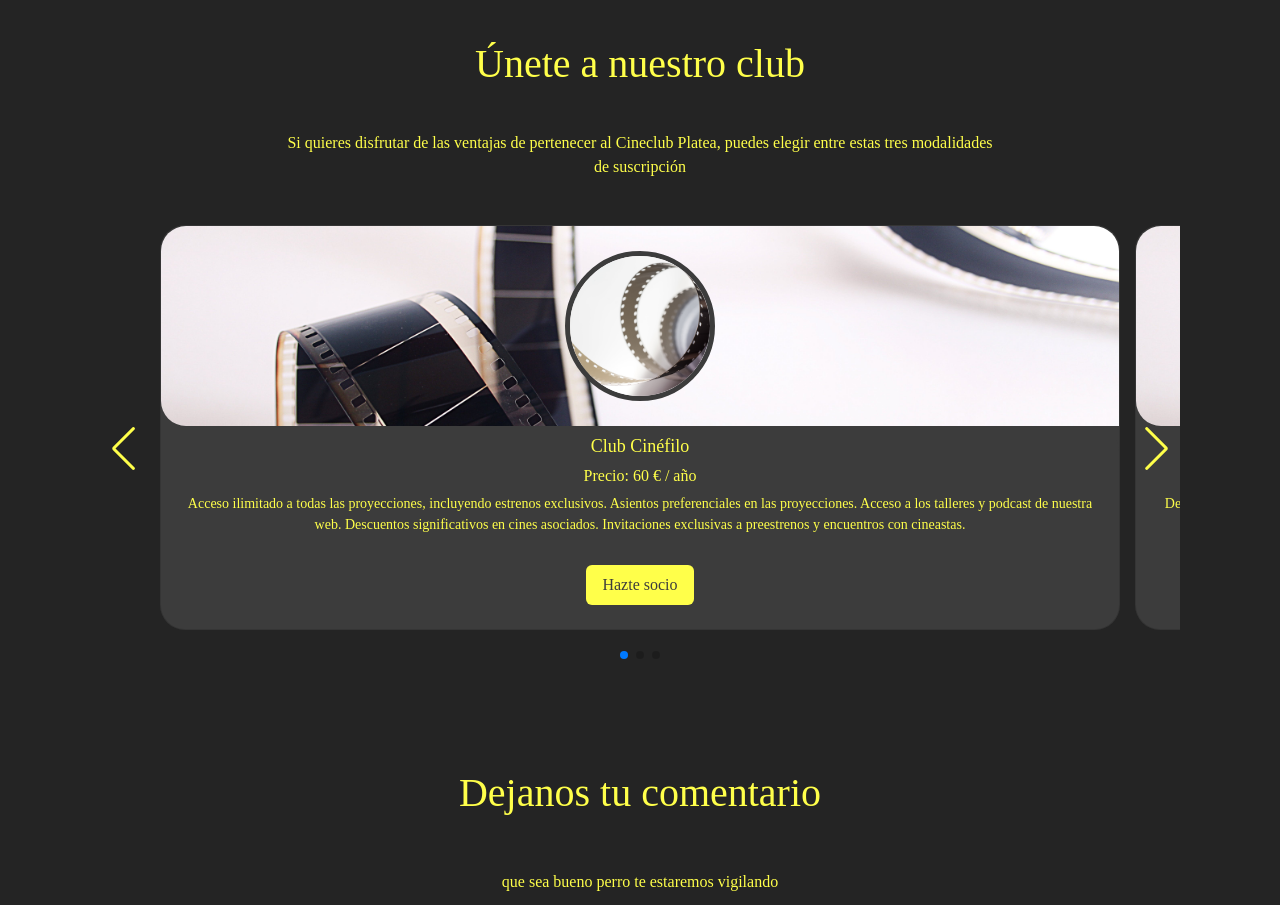
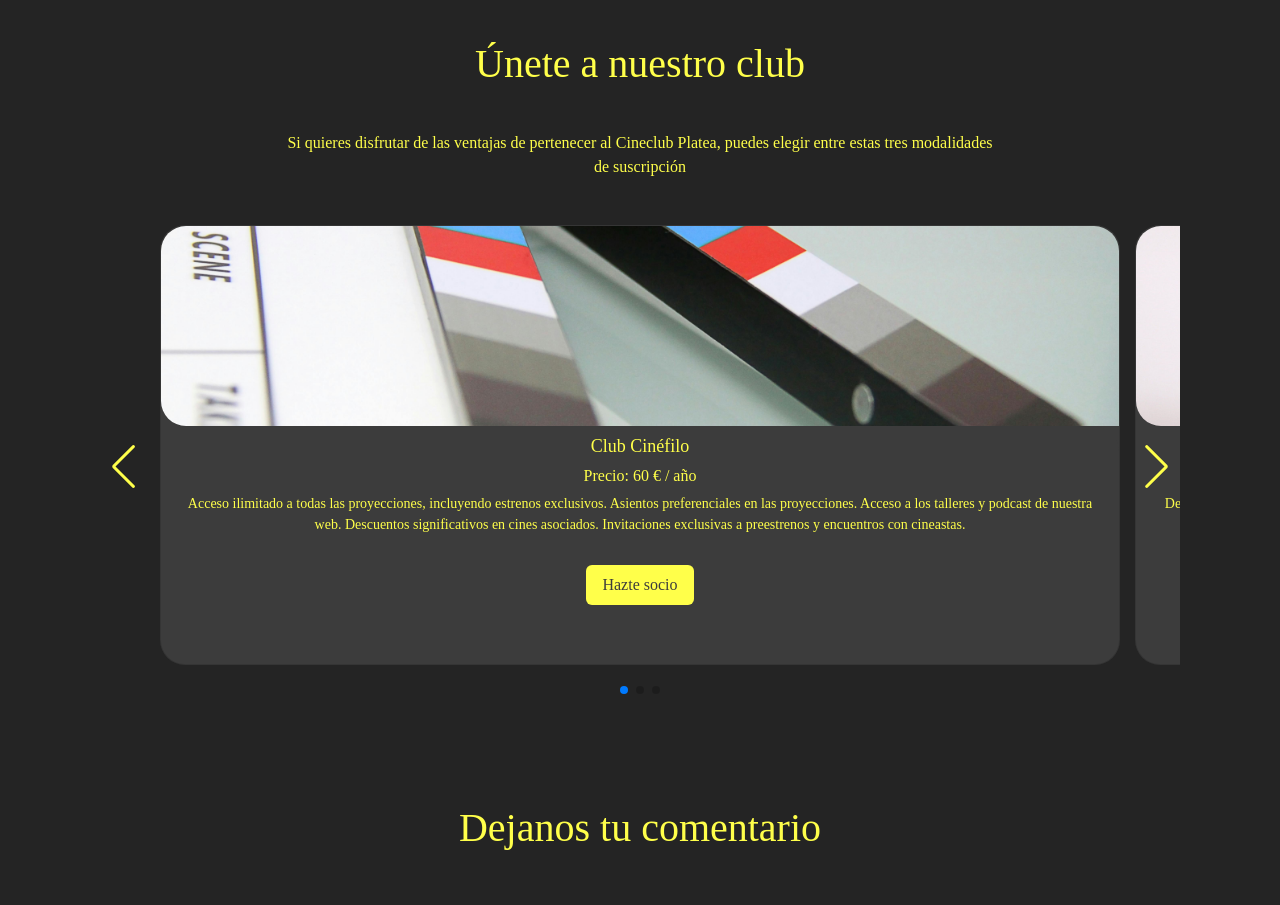
Before and after one commit to xorsch/CinemesPlatea, a PHP site: page / in a window 1280 px wide. Shown: the part 1627-2532 px from the top of the page. Run offline with PHP 8.4, Linux system fonts and the light colour scheme.

Commit message:
Swiper ruchi
imágenes tarjetas arregladas

```diff
--- a/web/css/grid.css
+++ b/web/css/grid.css
@@ -307,6 +307,7 @@ p {
 
 .card {
   border-radius: 25px;
+  height: 55vh;
 }
 
 .image-content,
@@ -314,6 +315,7 @@ p {
   display: flex;
   flex-direction: column;
   align-items: center;
+  justify-content: center;
   padding: 10px 14px;
 }
 
@@ -329,10 +331,25 @@ p {
   top: 0;
   height: 100%;
   width: 100%;
-  background: url(/web/img/02.jpeg);
+  border-radius: 25px 25px 0 25px;
+}
+
+.overalay#cinefilo {
+  background: url(../img/01.jpeg);
   background-size: cover;
   background-position: center;
-  border-radius: 25px 25px 0 25px;
+}
+
+.overalay#amigo {
+  background: url(../img/02.jpeg);
+  background-size: cover;
+  background-position: center;
+}
+
+.overalay#pigmalion {
+  background: url(../img/03.jpeg);
+  background-size: cover;
+  background-position: center;
 }
 
 .overalay::before,
@@ -691,4 +708,9 @@ input:checked+.slider::before {
   #scrolltotop_parent:hover {
     display: none;
   }
+
+  .card {
+    border-radius: 25px;
+    height: 65vh;
+  }
 }
--- a/web/index.html
+++ b/web/index.html
@@ -182,10 +182,9 @@
                 <div class="card-wrapper swiper-wrapper">
                   <div class="card swiper-slide">
                     <div class="image-content">
-                      <span class="overalay"></span>
+                      <span class="overalay" id="cinefilo"></span>
 
                       <div class="card-image">
-                        <img src="../web/img/03.jpeg" alt="" class="card-img" />
                       </div>
                     </div>
                     <div class="card-content">
@@ -205,10 +204,10 @@
 
                   <div class="card swiper-slide">
                     <div class="image-content">
-                      <span class="overalay"></span>
+                      <span class="overalay" id="amigo"></span>
 
                       <div class="card-image">
-                        <img src="../web/img/01.jpeg" alt="" class="card-img" />
+
                       </div>
                     </div>
                     <div class="card-content">
@@ -226,10 +225,10 @@
 
                   <div class="card swiper-slide">
                     <div class="image-content">
-                      <span class="overalay"></span>
+                      <span class="overalay" id="pigmalion"></span>
 
                       <div class="card-image">
-                        <img src="../web/img/02.jpeg" alt="" class="card-img" />
+
                       </div>
                     </div>
                     <div class="card-content">
```
